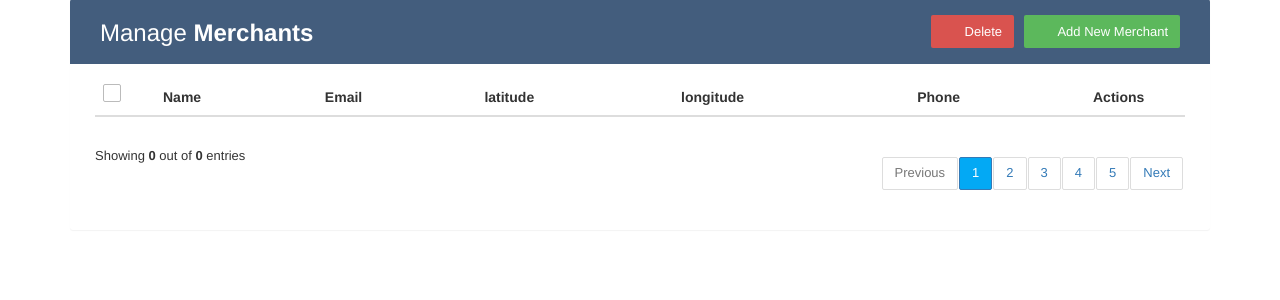
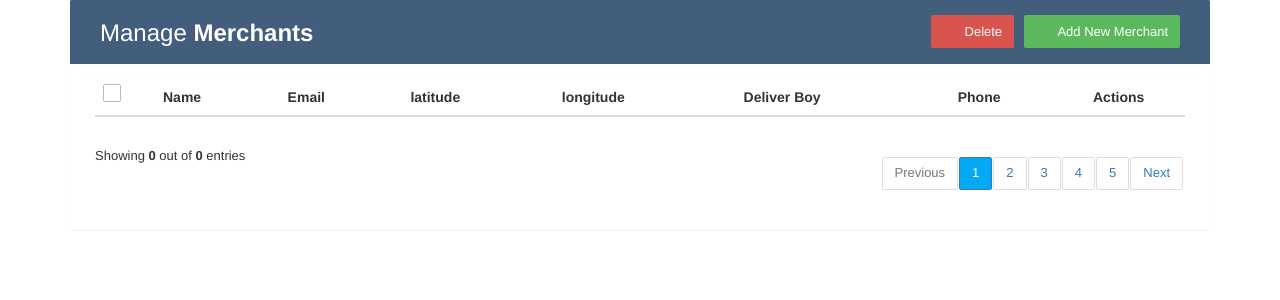
Before and after one commit to trulyenlightened/meinhunna, a Flask app: page /merchants/ in a window 1280 px wide. Shown: the part 51-351 px from the top of the page. Run offline with Flask 2, Linux system fonts and the light colour scheme; lists and menus that the app fills with data are empty; some libraries are stand-ins or nearby versions.

Commit message:
boy name added on merchant table

```diff
--- a/src/templates/merchants.html
+++ b/src/templates/merchants.html
@@ -90,6 +90,7 @@
                         <th>Email</th>
 						<th>latitude</th>
                         <th>longitude</th>
+                        <th>Deliver Boy</th>
                         <th>Phone</th>
                         <th>Actions</th>
                     </tr>
@@ -107,7 +108,11 @@
                         <td>{{ merchant.email }}</td>
 						<td>{{ merchant.latitude }}</td>
                         <td>{{ merchant.longitude }}</td>
-
+                            {% for boy in boys %}
+                                {% if merchant.boys_id[0] == boy.id %}
+                                    <td>{{ boy.name }}</td>
+                                {% endif %}
+                            {% endfor %}
                         <td>{{ merchant.phone_number }}</td>
                         <td>
                             <a href="#editEmployeeModal" class="edit" data-toggle="modal"><i class="material-icons" data-toggle="tooltip" title="Edit">&#xE254;</i></a>
```
